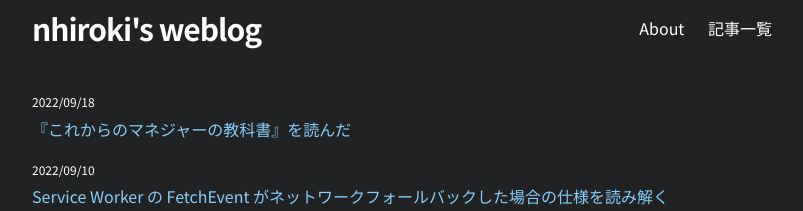
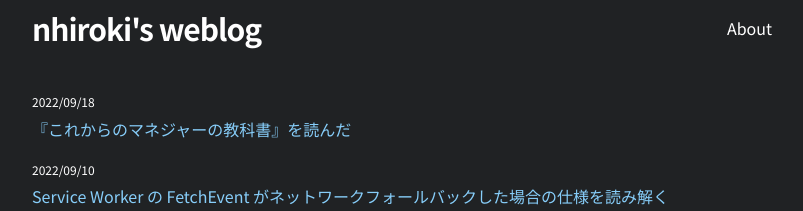
Before and after one commit to nhiroki/nhiroki.github.io, a Jekyll site: the page built from index.html, in a window 1280 px wide and 900 px high. Shown: the top 211 px of the window, without its empty margins (238-1041 px from the left). Built offline with Jekyll 4.4.1, drawn with Linux system fonts in a browser that asks for light colours.

Commit message:
Remove a link to the article list from the site header

```diff
--- a/_includes/header.html
+++ b/_includes/header.html
@@ -15,7 +15,6 @@
 
       <div class="trigger">
         <a class="page-link" href="/about">About</a>
-        <a class="page-link" href="/">記事一覧</a>
       </div>
     </nav>
 
```
